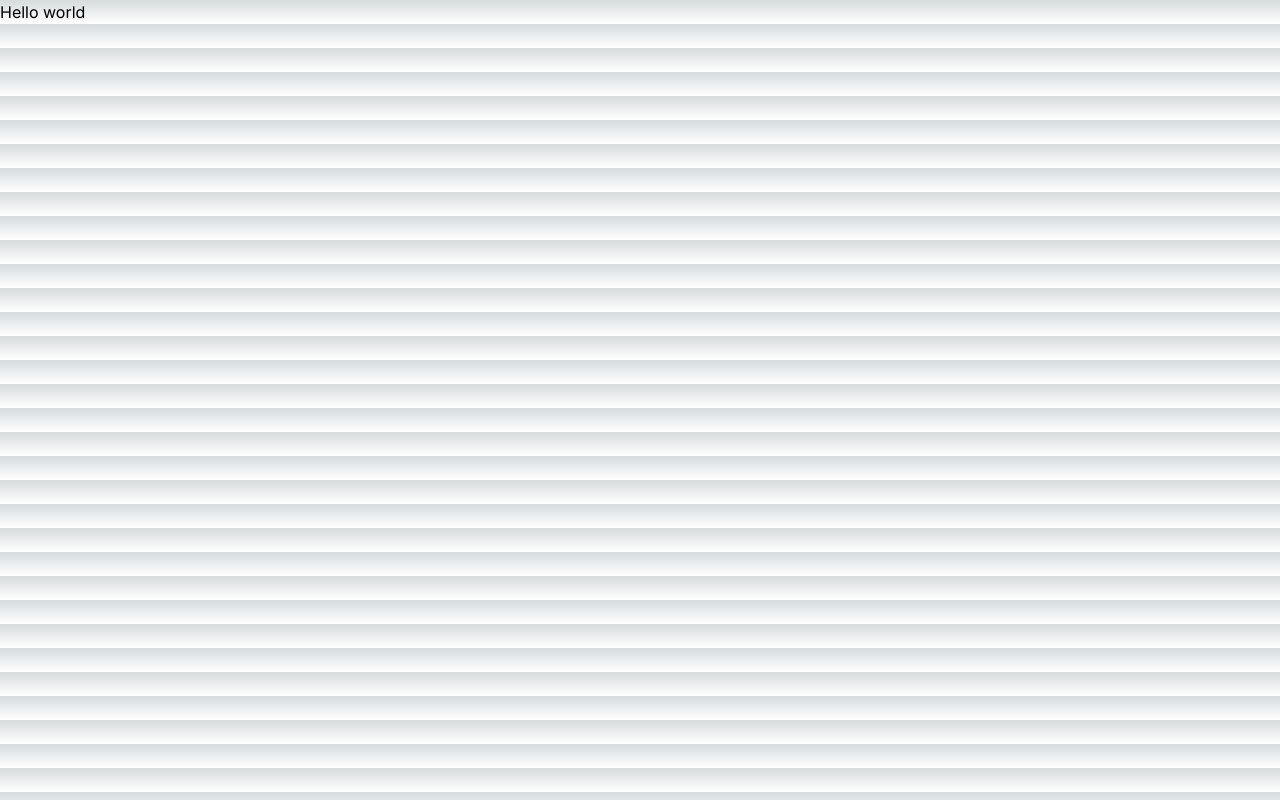
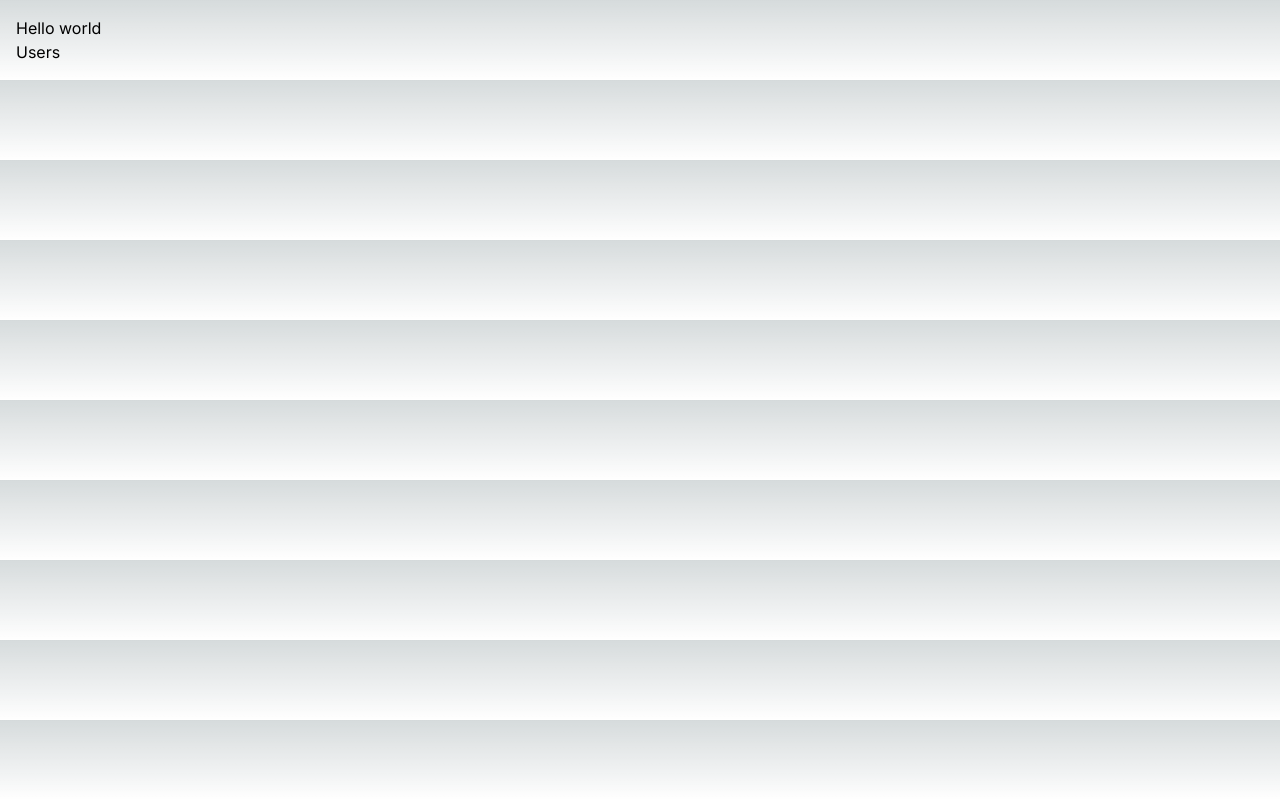
Before and after one commit to Chirag-S-Kotian/next-app, a Next.js app: page / in a window 1280 px wide. Built offline with nearby package versions, Linux system fonts and the light colour scheme.

Commit message:
Add padding to body and add link to users page
The changes include adding padding to the body element in the global CSS file and adding a link to the users page in the home page component.

```diff
--- a/app/globals.css
+++ b/app/globals.css
@@ -24,6 +24,7 @@ body {
       rgb(var(--background-end-rgb))
     )
     rgb(var(--background-start-rgb));
+    padding: 1rem;
 }
 
 @layer utilities {
--- a/app/page.tsx
+++ b/app/page.tsx
@@ -1,7 +1,11 @@
 import Image from "next/image";
+import Link from "next/link";
 
 export default function Home() {
   return (
-    <main><h1> Hello world</h1></main>
+    <main>
+      <h1> Hello world</h1>
+      <Link href="/users">Users</Link>
+    </main>
   );
 }
--- /dev/null
+++ b/app/users/page.tsx
@@ -0,0 +1,9 @@
+import React from 'react'
+
+const UsersPage = () => {
+  return (
+    <div>UsersPage</div>
+  )
+}
+
+export default UsersPage
```
